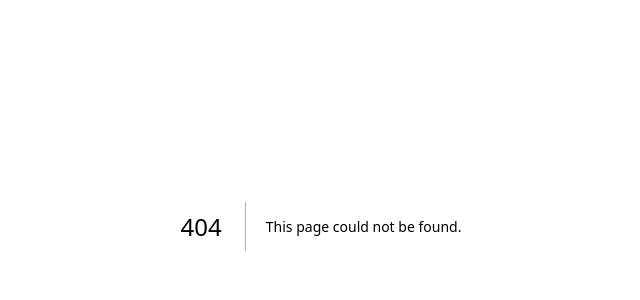
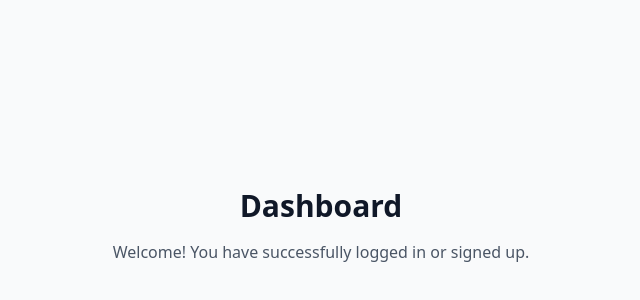
Before and after one commit to tqspham/auth-login-signup-1777669295800, a Next.js app: page /dashboard in a window 1280 px wide. Before the commit this address had no page. Shown: the part 174-474 px from the top of the page, without its empty margins (319-959 px from the left). Built offline with nearby package versions, Linux system fonts and the light colour scheme.

Commit message:
Create app/dashboard/page.tsx

```diff
--- /dev/null
+++ b/app/dashboard/page.tsx
@@ -0,0 +1,14 @@
+export default function DashboardPage(): React.ReactElement {
+  return (
+    <main className="min-h-screen flex items-center justify-center px-4 py-8">
+      <div className="w-full max-w-md text-center">
+        <h1 className="text-3xl font-bold text-gray-900 mb-4">
+          Dashboard
+        </h1>
+        <p className="text-gray-600">
+          Welcome! You have successfully logged in or signed up.
+        </p>
+      </div>
+    </main>
+  );
+}
```
